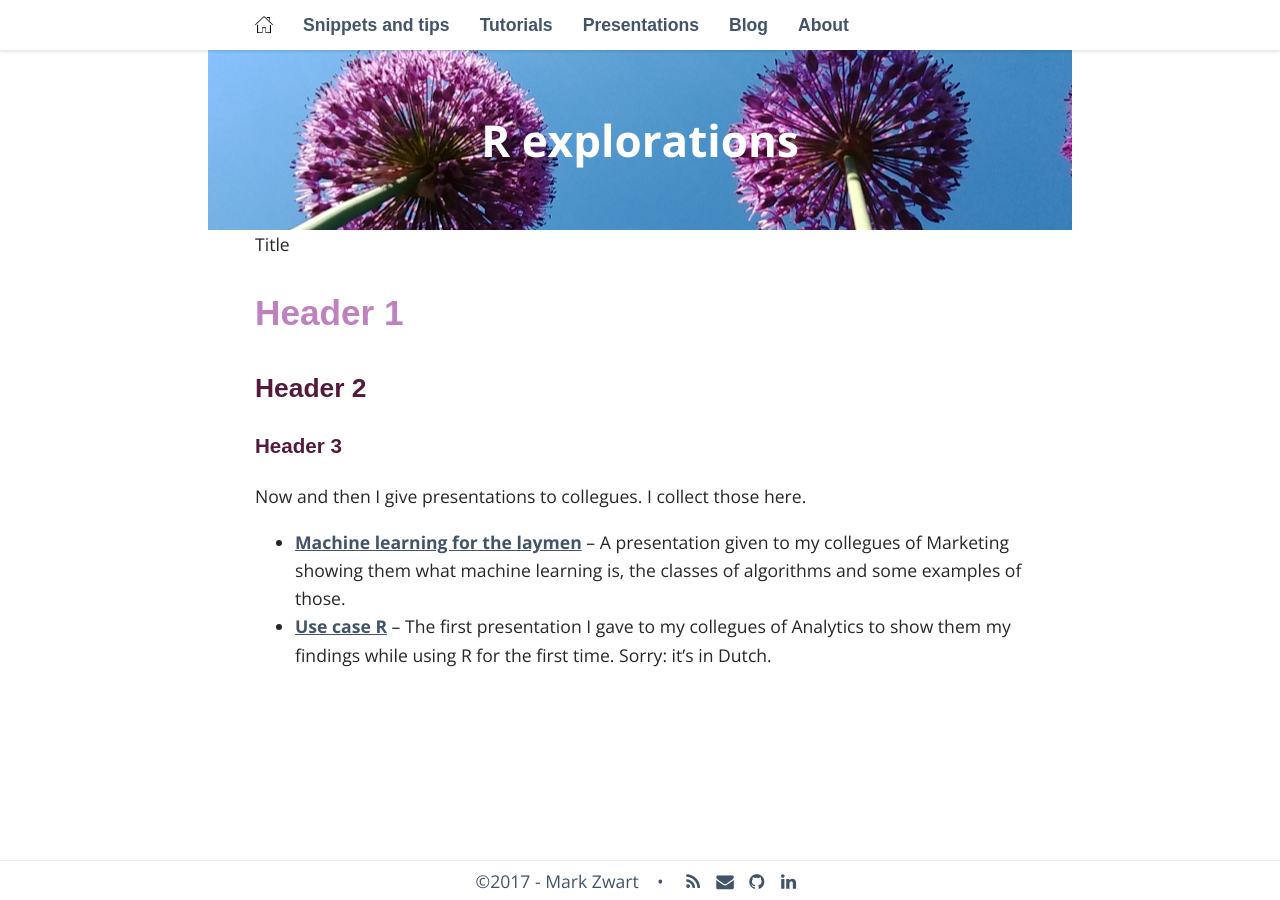
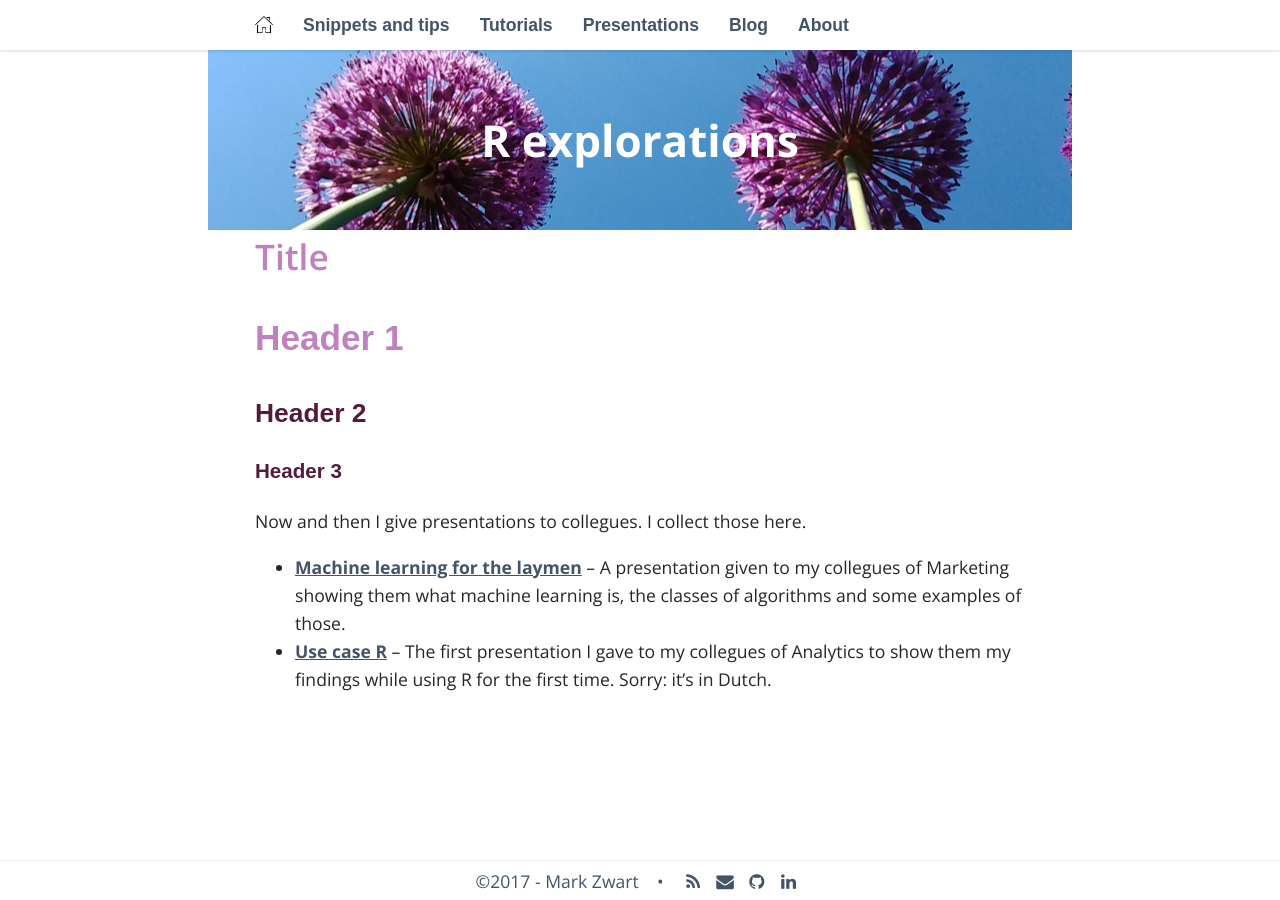
Before and after one commit to mark-me/mark-me.github.io, a Jekyll site: the page built from _pages/03-presentations.md, in a window 1280 px wide. Built offline with Jekyll 4.4.1, drawn with Linux system fonts in a browser that asks for light colours; nearby versions of some CDN libraries; some web fonts are replaced; comment, search, counter and statistics services are not loaded.

Commit message:
Update _layout.scss

```diff
--- a/_sass/_layout.scss
+++ b/_sass/_layout.scss
@@ -20,7 +20,7 @@ title_header {
 	}
 }
 
-title {
+title_page {
 	font-weight: 600;
 	color: $heading-font;
 	font-family: $main;
```
